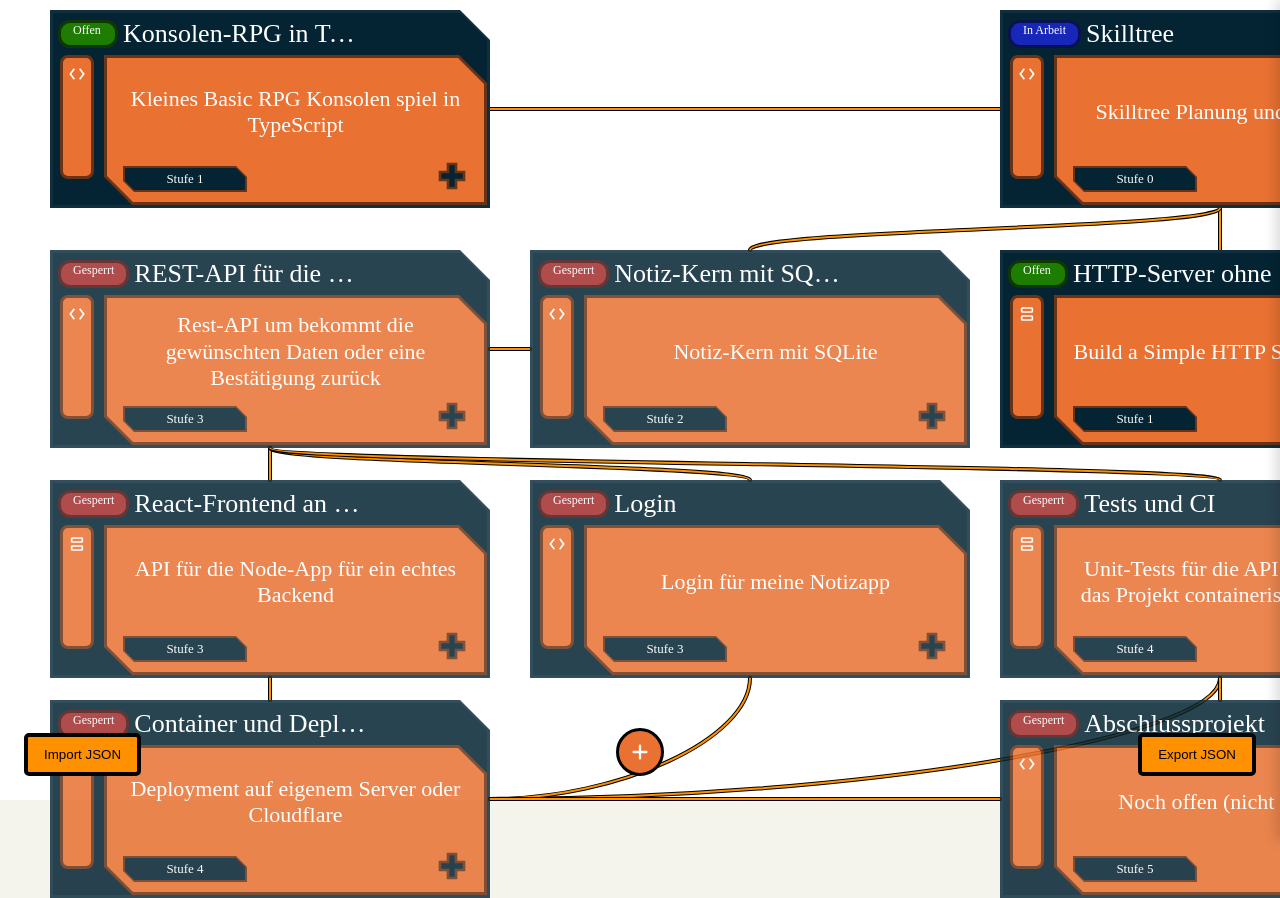
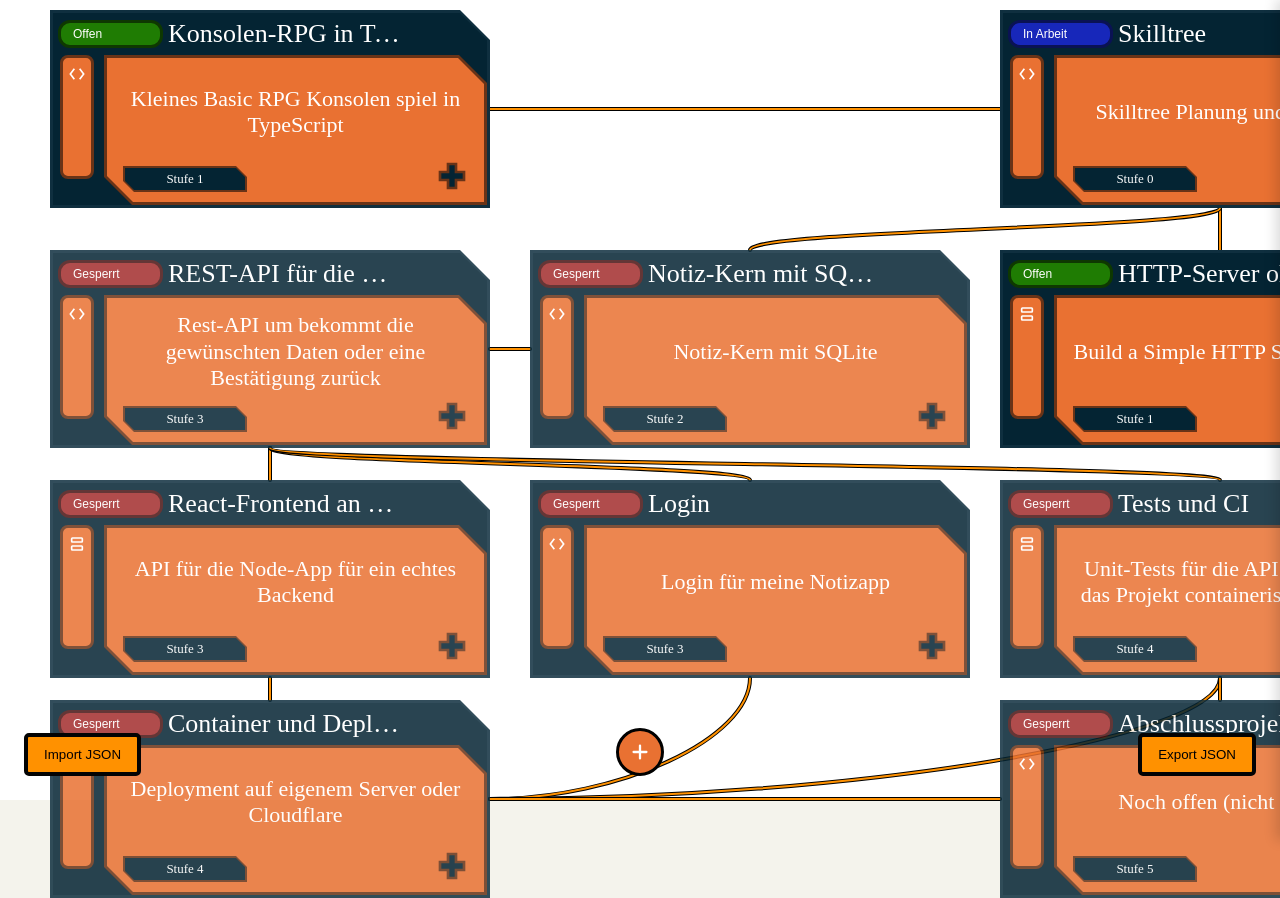
Before and after one commit to OrangeJuicy69/DarkPurpleNote, a React (Vite) app: page / in a window 1280 px wide. Shown: the top 898 px of the page. Built offline with nearby package versions, Linux system fonts and the light colour scheme.

Commit message:
node.jsx value update für status color (zusammen mit css update)

```diff
--- a/src/node.jsx
+++ b/src/node.jsx
@@ -1,5 +1,8 @@
+
 import { useState, useRef, useEffect } from 'react'
 import './basicnode.css'
+
+
 
 const statusColors = {
     gesperrt: '#A32D2D',
@@ -102,6 +105,11 @@ export const Node = ({ data, isSelected, onMove, onSelect, onResize }) => {
         setIsOpen(!isOpen);
     };
 
+    /* const select = document.getElementById("selectstatus"); */
+    /* const outgo = document.getElementById("ausgabe"); */
+/* web alert works when changing the select value, but I want to change the value of the node.status when changing the select value. */
+/*I thick its bcs of the data.status is a prop and not a state, so I need to change the data.status to a state and then change the state when changing the select value. */
+
     return (
         <div
             ref={nodeRef}
@@ -119,17 +127,29 @@ export const Node = ({ data, isSelected, onMove, onSelect, onResize }) => {
 
 
                     <div className="node-header">
-                        <span className="node-status-pill">{data.status}</span>
+
+                        <select
+
+                            className="node-status-pill"
+                            style={{ '--status-color': statusColors[data.status] }}
+                            value={data.status}
+                            onChange={(e) => data.onStatusChange(id, e.target.value)}
+
+                        >
+                            <option value="offen">offen</option>
+                            <option value="in Arbeit">in Arbeit</option>
+                            <option value="abgenommen">abgenommen</option>
+                            <option value="gesperrt">gesperrt</option>
+                        </select >
                         <span className="node-title">{data.title}</span>
                     </div>
-
                     <div className="node-body">
 
                         <div className="node-side">
                             <span className="node-icon">{categoryIcons[data.kategorie]}</span>
                         </div>
 
-                        {/* Hauptpanel */}
+
                         <div className="node-main-border">
                             <div className="node-main">
                                 <div className="node-main-content">
@@ -204,6 +224,7 @@ export const Node = ({ data, isSelected, onMove, onSelect, onResize }) => {
                                         <path className="toggle-outline" d="M12 6v12M6 12h12" />
                                         <path className="toggle-fill" d="M12 6v12M6 12h12" />
                                     </svg>
+                                    {/* <p id="outgo">Noch nichts ausgewählt.</p> (muss noch position Styling usw machen geht momentan nicht, Jsx code für diese funktion schon drin)*/}
                                 </div>
                             </div>
                         </div>
```
